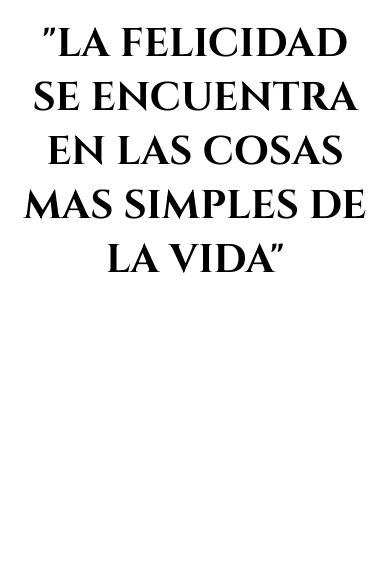
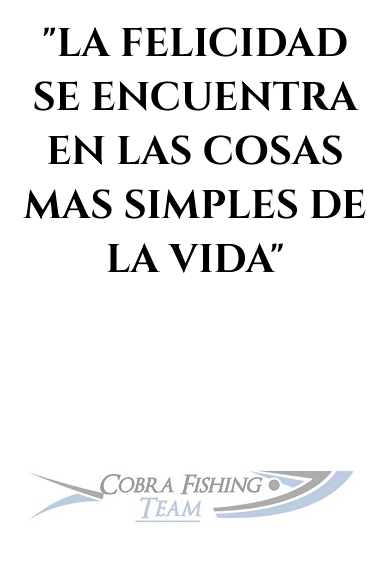
Before and after one commit to andresno911/PROYECTO-CODER, a website: page index.html in a window 390 px wide. Shown: the part 273-844 px from the top of the page. Drawn offline with Linux system fonts and the light colour scheme; the site is published under a folder, as on GitHub Pages, so addresses that start at the root find nothing.

Commit message:
backg img

```diff
--- a/style/css/style.css
+++ b/style/css/style.css
@@ -150,7 +150,7 @@ nav a {
   justify-items: center;
   height: 1000px;
   flex-direction: column;
-  background-image: url(/img/cftfondo.jpg);
+  background-image: url(../../img/cftfondo.jpg);
 }
 
 main div h1 {
@@ -163,12 +163,12 @@ main div h1 {
 
 @media (max-width: 1024px) {
   .mainindex .maindivindex {
-    background-image: url(/img/cftfondo50x50.jpg);
+    background-image: url(../../img/cftfondo50x50.jpg);
   }
 }
 @media (max-width: 425px) {
   .mainindex .maindivindex {
-    background-image: url(/img/cftfondo30x30.jpg);
+    background-image: url(../../img/cftfondo30x30.jpg);
   }
 }
 .maincontacto {
```
